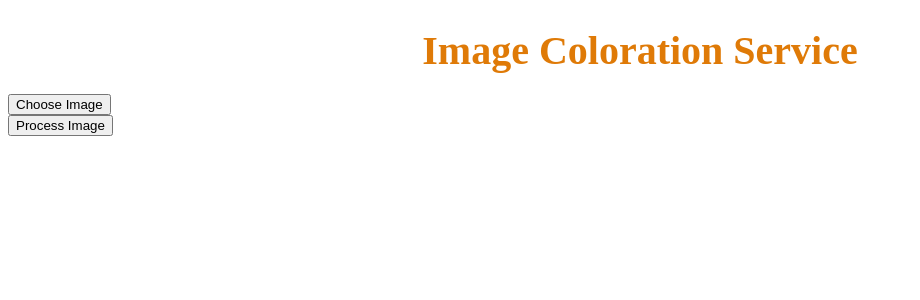
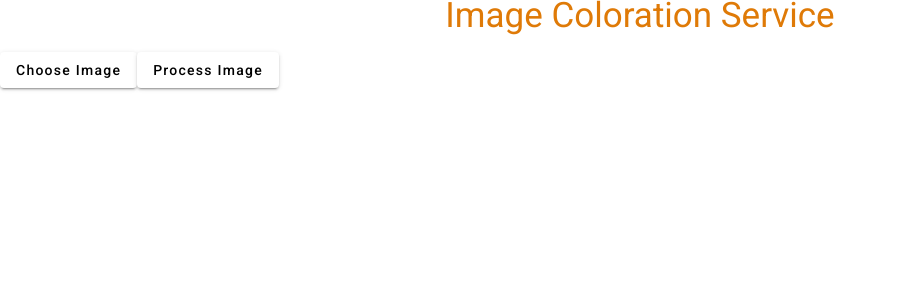
Before and after one commit to 008PM/CV_Angular_UI, an Angular app in the folder cv-ui/: page / in a window 1280 px wide. Shown: the top 300 px of the page, without its empty margins (0-920 px from the left). Built offline with nearby package versions, Linux system fonts and the light colour scheme.

Commit message:
Added Material modules

```diff
--- a/cv-ui/angular.json
+++ b/cv-ui/angular.json
@@ -25,6 +25,7 @@
               "src/assets"
             ],
             "styles": [
+              "@angular/material/prebuilt-themes/deeppurple-amber.css",
               "src/styles.css"
             ],
             "scripts": [],
@@ -89,6 +90,7 @@
               "src/assets"
             ],
             "styles": [
+              "@angular/material/prebuilt-themes/deeppurple-amber.css",
               "src/styles.css"
             ],
             "scripts": []
--- a/cv-ui/package.json
+++ b/cv-ui/package.json
@@ -12,10 +12,12 @@
   "private": true,
   "dependencies": {
     "@angular/animations": "^17.3.0",
+    "@angular/cdk": "^17.3.10",
     "@angular/common": "^17.3.0",
     "@angular/compiler": "^17.3.0",
     "@angular/core": "^17.3.0",
     "@angular/forms": "^17.3.0",
+    "@angular/material": "^17.3.10",
     "@angular/platform-browser": "^17.3.0",
     "@angular/platform-browser-dynamic": "^17.3.0",
     "@angular/platform-server": "^17.3.0",
--- a/cv-ui/src/app/app.config.ts
+++ b/cv-ui/src/app/app.config.ts
@@ -3,7 +3,9 @@ import { provideRouter } from '@angular/router';
 import { routes } from './app.routes';
 import { provideClientHydration } from '@angular/platform-browser';
 import { provideHttpClient } from '@angular/common/http';
+import { provideAnimationsAsync } from '@angular/platform-browser/animations/async';
+import { provideNativeDateAdapter } from '@angular/material/core';
 
 export const appConfig: ApplicationConfig = {
-  providers: [provideRouter(routes), provideClientHydration(),provideHttpClient()]
+  providers: [provideRouter(routes), provideClientHydration(),provideHttpClient(), provideAnimationsAsync(),provideNativeDateAdapter()]
 };
--- a/cv-ui/src/app/image-picker/image-picker.component.css
+++ b/cv-ui/src/app/image-picker/image-picker.component.css
@@ -4,3 +4,8 @@
     text-align: center;
     margin-bottom: 20px;
   }
+  .example-button-container {
+    display: flex;
+    justify-content: center;
+    width: 120px;
+  }
--- a/cv-ui/src/app/image-picker/image-picker.component.html
+++ b/cv-ui/src/app/image-picker/image-picker.component.html
@@ -1,8 +1,9 @@
 <div>
     <h1 class="title">Image Coloration Service</h1>
-    <button (click)="onChoosingImage()">Choose Image</button>
+    <button mat-raised-button (click)="onChoosingImage()">Choose Image</button>
+    <button mat-raised-button (click)="onProcessImage()">Process Image</button>
     <input type="file" #fileInput (change)="onFileSelected($event)" style="display: none;" />
-    <img *ngIf="imageInBase64" [src]="imageInBase64" alt="Chosen Image" width="200" />
-    <img *ngIf="processedColorImageBase64" [src]="processedColorImageBase64" alt="processed Image" width="200" />
+    <img *ngIf="imageInBase64" [src]="imageInBase64" alt="Chosen Image" width="300" />
+    <img *ngIf="imageInBase64" [src]="imageInBase64" alt="Chosen Image" width="300" />
+    <!-- <img *ngIf="processedColorImageBase64" [src]="processedColorImageBase64" alt="processed Image" width="200" /> -->
   </div>
-<button (click)="onProcessImage()">Process Image</button>
--- a/cv-ui/src/index.html
+++ b/cv-ui/src/index.html
@@ -6,8 +6,10 @@
   <base href="/">
   <meta name="viewport" content="width=device-width, initial-scale=1">
   <link rel="icon" type="image/x-icon" href="favicon.ico">
+  <link href="https://fonts.googleapis.com/css2?family=Roboto:wght@300;400;500&display=swap" rel="stylesheet">
+  <link href="https://fonts.googleapis.com/icon?family=Material+Icons" rel="stylesheet">
 </head>
-<body>
+<body class="mat-typography">
   <app-root></app-root>
 </body>
 </html>
--- a/cv-ui/src/styles.css
+++ b/cv-ui/src/styles.css
@@ -1 +1,4 @@
 /* You can add global styles to this file, and also import other style files */
+
+html, body { height: 100%; }
+body { margin: 0; font-family: Roboto, "Helvetica Neue", sans-serif; }
```
Also changed, not shown: cv-ui/src/app/image-picker/image-picker.component.ts (+4 -3 lines), 1 other file (tests, documents, lock files or other folders).
